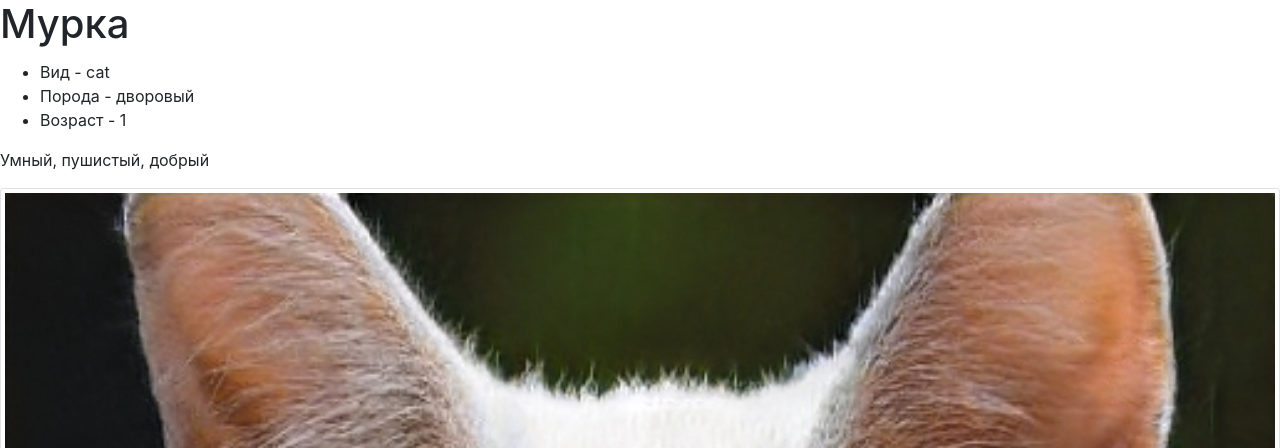
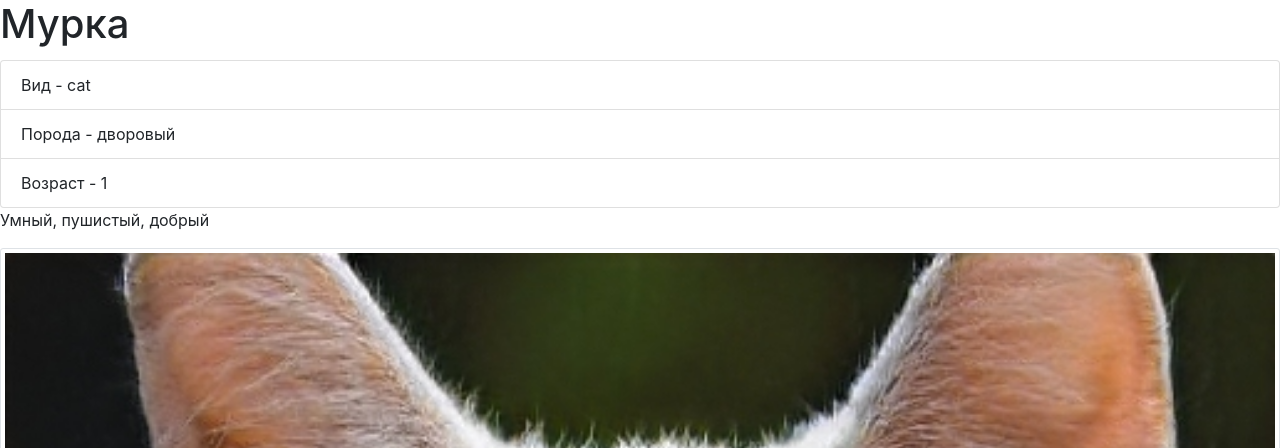
Before and after one commit to vityarock/shelter, a Django app: page /filter/1/ in a window 1280 px wide. Shown: the part 56-504 px from the top of the page. Run offline with Django 3.2, Linux system fonts and the light colour scheme; data comes from the database, SQL or seed files in the repository; some libraries are stand-ins or nearby versions.

Commit message:
Update pet_detail.html

```diff
--- a/shelter_app/templates/pet_detail.html
+++ b/shelter_app/templates/pet_detail.html
@@ -3,14 +3,16 @@
 <div class="card">
 {% block content %}
     <h1 class="card-title">{{ object.name }}</h1>
-    <ul>
-        <li>Вид - {{ object.kind }}</li>
-        <li>Порода - {{ object.breed }}</li>
-        <li>Возраст - {{ object.age }}</li>
+    <ul class="list-group">
+        <li class="list-group-item">Вид - {{ object.kind }}</li>
+        <li class="list-group-item">Порода - {{ object.breed }}</li>
+        <li class="list-group-item">Возраст - {{ object.age }}</li>
 
     </ul>
      <p>{{ object.description }}</p>
-     <img class="card-img-top img-thumbnail" src="{{pet.photo.url}}" alt="{{ "image" }}"
-                width="300" height="auto">
+     <img class="card-img-top img-thumbnail"
+          src="{{pet.photo.url}}"
+          alt="{{ "image" }}"
+          width="300" height="300">
 </div>
 {% endblock %}
```
